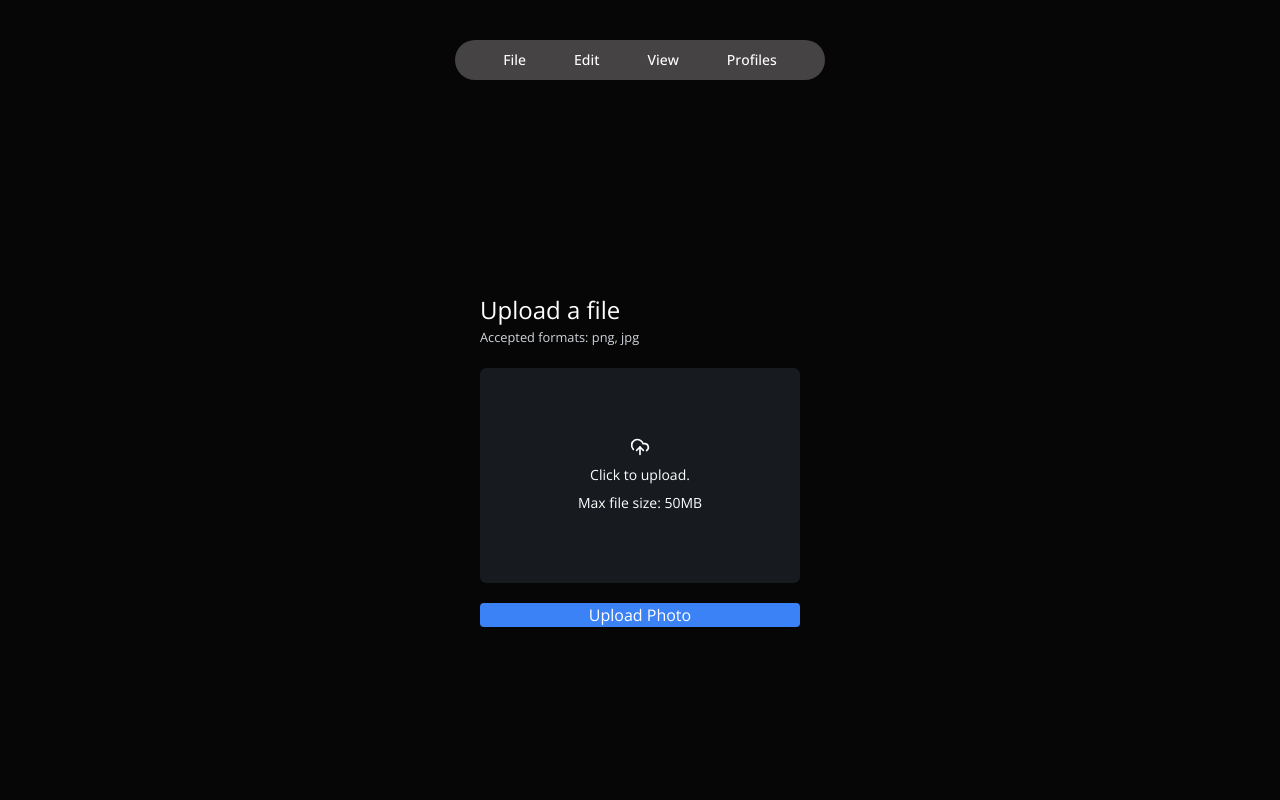
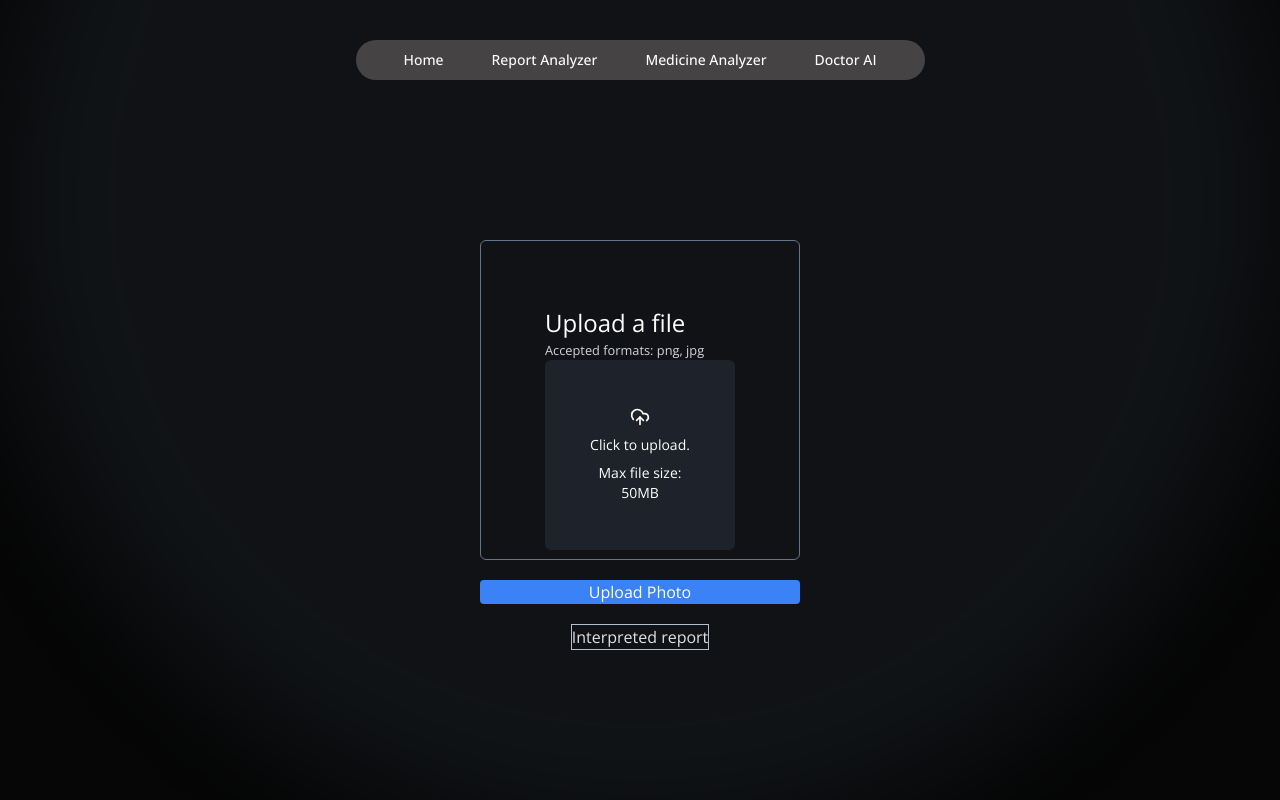
Before and after one commit to open-xyz/Paradox, a Next.js app: page /medical-report in a window 1280 px wide. Built offline with nearby package versions, Linux system fonts and the light colour scheme.

Commit message:
added menu buttons

```diff
--- a/components/MedicalReport.tsx
+++ b/components/MedicalReport.tsx
@@ -4,17 +4,15 @@ type MedicalReportProps = {};
 
 const MedicalReport: React.FC<MedicalReportProps> = () => {
 	return (
-		<div className='flex flex-col items-center justify-center w-full h-screen text-white '>
+		<div className='flex flex-col items-center justify-center w-full mt-[30vh] text-white '>
 			<div className='z-[5] h-fit  w-[20rem] '>
-				{/* <div className='border border-white rounded-md h-[20rem] relative'> */}
+				<div className='flex flex-col items-center w-full justify-start border border-slate-500 p-[20%] rounded-md h-[20rem] relative'>
+					<div className='w-full pb-3'>
 						<p className='text-[1.5rem]'>Upload a file</p>
 						<p className='text-[0.8rem] text-gray-300'>
 							Accepted formats: png, jpg
 						</p>
-				<div
-					className='z-[3] mt-5 flex max-h-full h-full flex-col items-center justify-center rounded-md
-                    px-10 transition-all bg-slate-600/25 bg-blur-2xl opacity-100 hover:bg-slate-700/25 '
-				>
+						<div className='flex flex-col items-center justify-center px-10 transition-all rounded-md opacity-100 aspect-square bg-slate-600/25 bg-blur-2xl hover:bg-slate-700/25'>
 							<svg
 								className='w-5 h-5 text-white transition-all duration-75 group-hover:scale-110 group-active:scale-95'
 								xmlns='http://www.w3.org/2000/svg'
@@ -34,12 +32,16 @@ const MedicalReport: React.FC<MedicalReportProps> = () => {
 							<p className='mt-2 text-sm text-center t'>Click to upload.</p>
 							<p className='mt-2 text-sm text-center '>Max file size: 50MB</p>
 							<span className='sr-only'>Photo upload</span>
-					{/* </div> */}
+						</div>
+					</div>
 				</div>
 				<button className='w-full my-5 bg-blue-500 rounded hover:bg-blue-600'>
 					Upload Photo
 				</button>
 			</div>
+			<div className='flex flex-col items-center justify-center border border-slate-300'>
+				<p>Interpreted report</p>
+			</div>
 		</div>
 	);
 };
--- a/components/header/Header.tsx
+++ b/components/header/Header.tsx
@@ -13,100 +13,34 @@ import {
 	MenubarSubTrigger,
 	MenubarTrigger,
 } from '@/components/ui/menubar';
+import Link from 'next/link';
 
 type HeaderProps = {};
 
 const Header: React.FC<HeaderProps> = () => {
 	return (
 		<div className='fixed w-full top-[5%] flex justify-center'>
+			<div className='absolute aspect-square w-[80rem] bg-slate-600/20 blur-3xl rounded-full -z-10 -top-[30rem] animate-pulse  ease-in-out' />
 			<Menubar className='flex items-center justify-center gap-5 text-white border-none rounded-full w-fit px-9 bg-arcMenuBg'>
 				<MenubarMenu>
-					<MenubarTrigger>File</MenubarTrigger>
-					<MenubarContent>
-						<MenubarItem>
-							New Tab <MenubarShortcut>⌘T</MenubarShortcut>
-						</MenubarItem>
-						<MenubarItem>
-							New Window <MenubarShortcut>⌘N</MenubarShortcut>
-						</MenubarItem>
-						<MenubarItem disabled>New Incognito Window</MenubarItem>
-						<MenubarSeparator />
-						<MenubarSub>
-							<MenubarSubTrigger>Share</MenubarSubTrigger>
-							<MenubarSubContent>
-								<MenubarItem>Email link</MenubarItem>
-								<MenubarItem>Messages</MenubarItem>
-								<MenubarItem>Notes</MenubarItem>
-							</MenubarSubContent>
-						</MenubarSub>
-						<MenubarSeparator />
-						<MenubarItem>
-							Print... <MenubarShortcut>⌘P</MenubarShortcut>
-						</MenubarItem>
-					</MenubarContent>
+					<MenubarTrigger asChild>
+						<Link href={'/'}>Home</Link>
+					</MenubarTrigger>
 				</MenubarMenu>
 				<MenubarMenu>
-					<MenubarTrigger>Edit</MenubarTrigger>
-					<MenubarContent>
-						<MenubarItem>
-							Undo <MenubarShortcut>⌘Z</MenubarShortcut>
-						</MenubarItem>
-						<MenubarItem>
-							Redo <MenubarShortcut>⇧⌘Z</MenubarShortcut>
-						</MenubarItem>
-						<MenubarSeparator />
-						<MenubarSub>
-							<MenubarSubTrigger>Find</MenubarSubTrigger>
-							<MenubarSubContent>
-								<MenubarItem>Search the web</MenubarItem>
-								<MenubarSeparator />
-								<MenubarItem>Find...</MenubarItem>
-								<MenubarItem>Find Next</MenubarItem>
-								<MenubarItem>Find Previous</MenubarItem>
-							</MenubarSubContent>
-						</MenubarSub>
-						<MenubarSeparator />
-						<MenubarItem>Cut</MenubarItem>
-						<MenubarItem>Copy</MenubarItem>
-						<MenubarItem>Paste</MenubarItem>
-					</MenubarContent>
+					<MenubarTrigger>
+						<Link href={'/'}>Report Analyzer</Link>
+					</MenubarTrigger>
 				</MenubarMenu>
 				<MenubarMenu>
-					<MenubarTrigger>View</MenubarTrigger>
-					<MenubarContent>
-						<MenubarCheckboxItem>Always Show Bookmarks Bar</MenubarCheckboxItem>
-						<MenubarCheckboxItem checked>
-							Always Show Full URLs
-						</MenubarCheckboxItem>
-						<MenubarSeparator />
-						<MenubarItem inset>
-							Reload <MenubarShortcut>⌘R</MenubarShortcut>
-						</MenubarItem>
-						<MenubarItem
-							disabled
-							inset
-						>
-							Force Reload <MenubarShortcut>⇧⌘R</MenubarShortcut>
-						</MenubarItem>
-						<MenubarSeparator />
-						<MenubarItem inset>Toggle Fullscreen</MenubarItem>
-						<MenubarSeparator />
-						<MenubarItem inset>Hide Sidebar</MenubarItem>
-					</MenubarContent>
+					<MenubarTrigger>
+						<Link href={'/'}>Medicine Analyzer</Link>
+					</MenubarTrigger>
 				</MenubarMenu>
 				<MenubarMenu>
-					<MenubarTrigger>Profiles</MenubarTrigger>
-					<MenubarContent>
-						<MenubarRadioGroup value='benoit'>
-							<MenubarRadioItem value='andy'>Andy</MenubarRadioItem>
-							<MenubarRadioItem value='benoit'>Benoit</MenubarRadioItem>
-							<MenubarRadioItem value='Luis'>Luis</MenubarRadioItem>
-						</MenubarRadioGroup>
-						<MenubarSeparator />
-						<MenubarItem inset>Edit...</MenubarItem>
-						<MenubarSeparator />
-						<MenubarItem inset>Add Profile...</MenubarItem>
-					</MenubarContent>
+					<MenubarTrigger>
+						<Link href={'/'}>Doctor AI</Link>
+					</MenubarTrigger>
 				</MenubarMenu>
 			</Menubar>
 		</div>
--- a/components/home/Home.tsx
+++ b/components/home/Home.tsx
@@ -23,7 +23,7 @@ const HomeC: React.FC<HomeProps> = () => {
 				<div className='flex items-center justify-center w-full my-10'>
 					<Link
 						href={'/medical-report'}
-						className='flex bg-teal-900 rounded-full px-[4%] py-[2%] text-2xl min-w-fit hover:bg-teal-700 transition-colors ease-in-out duration-300'
+						className='flex bg-blue-900 rounded-full px-[4%] py-[2%] text-2xl min-w-fit hover:bg-blue-700 transition-colors ease-in-out duration-300'
 					>
 						Explore Now
 					</Link>
```
Also changed, not shown: components/ui/menubar.tsx (+57 -57 lines). Lines whose indentation alone changed are shown as unchanged.
